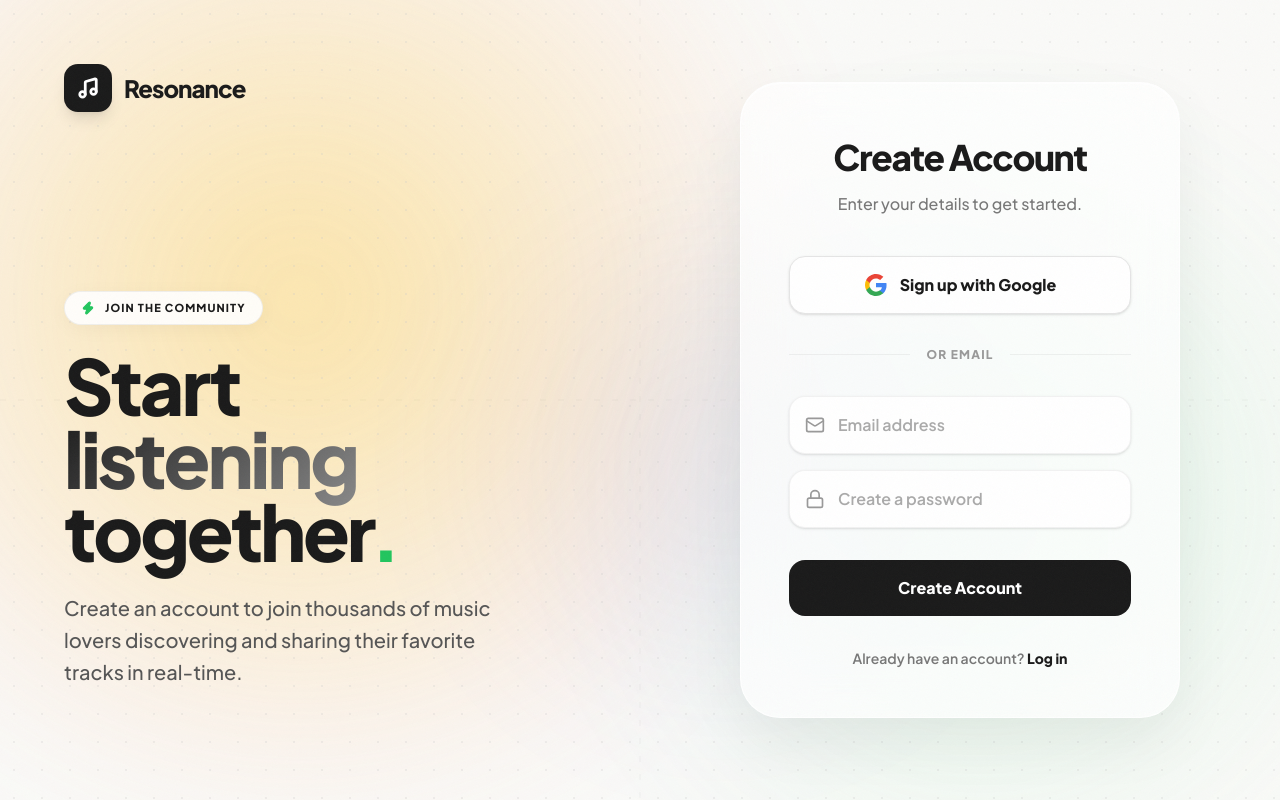
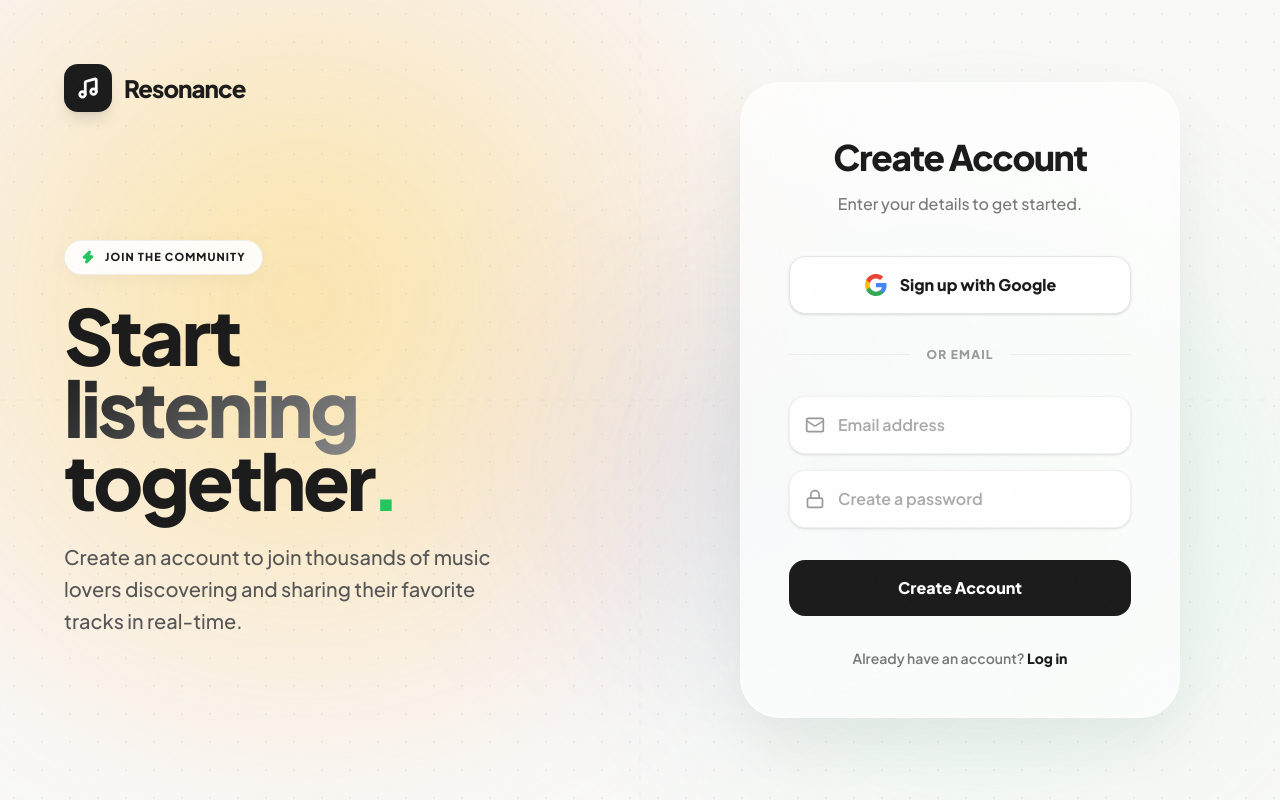
Before and after one commit to Niteshagarwal01/Resonance, a Next.js app in the folder frontend/: page /signup in a window 1280 px wide. Built offline with nearby package versions, Linux system fonts and the light colour scheme; no server answers.

Commit message:
Fix text alignment gap on auth pages

```diff
--- a/frontend/src/app/login/page.tsx
+++ b/frontend/src/app/login/page.tsx
@@ -55,7 +55,7 @@ export default function LoginPage() {
       </div>
 
       {/* LEFT SECTION - Branding & Cinematic Visuals */}
-      <div className="hidden lg:flex w-1/2 flex-col justify-between p-12 lg:p-16 relative z-20">
+      <div className="hidden lg:flex w-1/2 flex-col p-12 lg:p-16 relative z-20">
         <div className="relative z-10 flex items-center gap-3">
           <Link href="/" className="flex items-center gap-3 w-fit group" style={{ textDecoration: "none" }}>
             <motion.div whileHover={{ rotate: 90 }} transition={{ type: "spring", stiffness: 200 }}
@@ -67,7 +67,7 @@ export default function LoginPage() {
           </Link>
         </div>
 
-        <div className="relative z-10 pb-12">
+        <div className="relative z-10 mt-24 xl:mt-32">
           <motion.div initial={{ opacity: 0, y: 20 }} animate={{ opacity: 1, y: 0 }}>
             <div className="inline-flex items-center gap-2.5 mb-6" style={{ background: "rgba(255,255,255,0.9)", border: "1px solid rgba(0,0,0,0.06)", padding: "8px 16px", borderRadius: 100, fontSize: 11, fontWeight: 800, letterSpacing: "0.1em", textTransform: "uppercase", boxShadow: "0 4px 20px rgba(0,0,0,0.04)" }}>
               <Zap size={14} color="#FFB703" fill="#FFB703" />
--- a/frontend/src/app/signup/page.tsx
+++ b/frontend/src/app/signup/page.tsx
@@ -62,7 +62,7 @@ export default function SignupPage() {
       </div>
 
       {/* LEFT SECTION - Branding & Cinematic Visuals */}
-      <div className="hidden lg:flex w-1/2 flex-col justify-between p-12 lg:p-16 relative z-20">
+      <div className="hidden lg:flex w-1/2 flex-col p-12 lg:p-16 relative z-20">
         <div className="relative z-10 flex items-center gap-3">
           <Link href="/" className="flex items-center gap-3 w-fit group" style={{ textDecoration: "none" }}>
             <motion.div whileHover={{ rotate: 90 }} transition={{ type: "spring", stiffness: 200 }}
@@ -74,7 +74,7 @@ export default function SignupPage() {
           </Link>
         </div>
 
-        <div className="relative z-10 pb-12">
+        <div className="relative z-10 mt-24 xl:mt-32">
           <motion.div initial={{ opacity: 0, y: 20 }} animate={{ opacity: 1, y: 0 }}>
             <div className="inline-flex items-center gap-2.5 mb-6" style={{ background: "rgba(255,255,255,0.9)", border: "1px solid rgba(0,0,0,0.06)", padding: "8px 16px", borderRadius: 100, fontSize: 11, fontWeight: 800, letterSpacing: "0.1em", textTransform: "uppercase", boxShadow: "0 4px 20px rgba(0,0,0,0.04)" }}>
               <Zap size={14} color="#22c55e" fill="#22c55e" />
```
